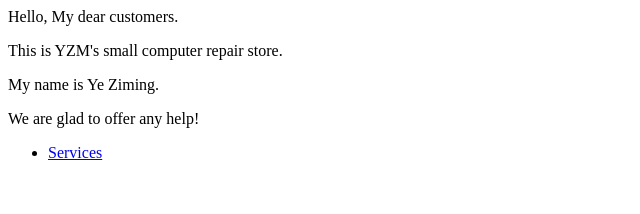
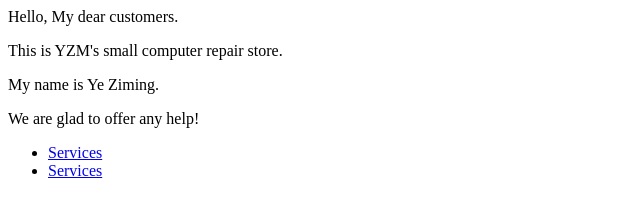
Before and after one commit to YeZimingHAHA/Store.github.io, a plain HTML site: page index.html in a window 1280 px wide. Shown: the full height of the page, 0-640 px from the left. Drawn offline with Linux system fonts and the light colour scheme.

Commit message:
Update index.html

```diff
--- a/index.html
+++ b/index.html
@@ -5,4 +5,6 @@
 
 <ul>
   <li> <a href="https://yeziminghaha.github.io/Price.github.io/">Services</a> </li>
+  <li> <a href="https://yeziminghaha.github.io/Contact.github.io/">Services</a> </li>
+
 </ul>
```
